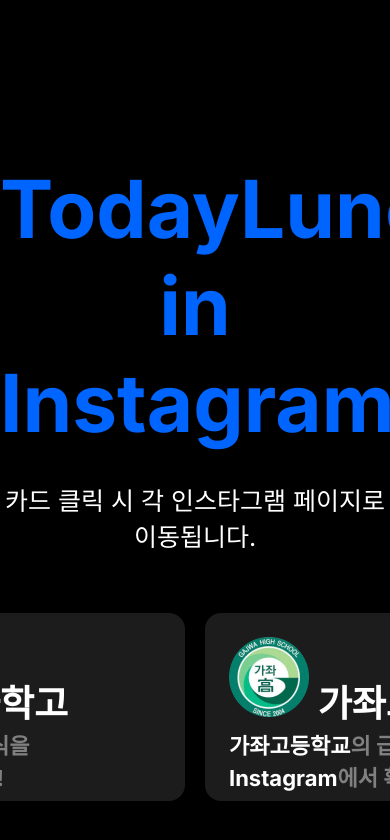
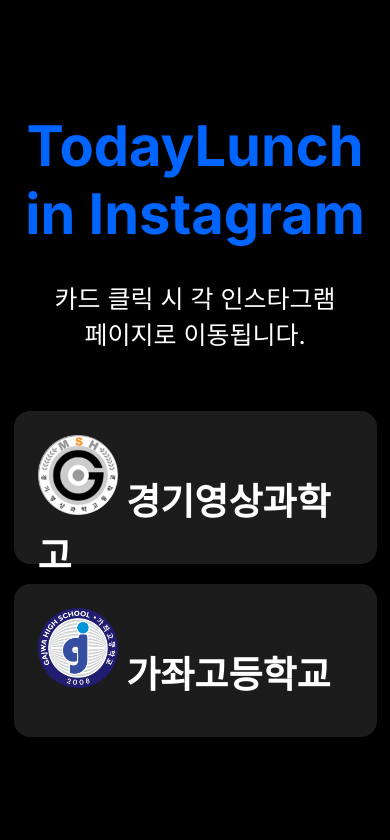
Before and after one commit to MisterKinn/todaylunch, a Next.js app: page /instagram in a window 390 px wide. Shown: the top 840 px of the page. Built offline with nearby package versions, Linux system fonts and the light colour scheme.

Commit message:
Fixed insta page

```diff
--- a/src/app/instagram/page.tsx
+++ b/src/app/instagram/page.tsx
@@ -1,82 +1,35 @@
+"use client";
+import React, { useEffect } from "react";
+import { useMediaQuery } from "react-responsive";
 import "../../styles/style.css";
+import AOS from "aos";
+import "../../styles/aos.css";
+
+import Desktop from "../../components/instagram/desktop";
+import Mobile from "../../components/instagram/mobile";
 
 function Instagram() {
-    return (
-        <div>
-            <h2 className="instagram-introduce" data-aos="fade-up">
-                TodayLunch in Instagram
-            </h2>
-            <p className="click-explain">
-                카드 클릭 시 각 인스타그램 페이지로 이동됩니다.
-            </p>
+    const isMobile = useMediaQuery({ query: "(max-width: 800px)" });
 
-            <div className="container" data-aos="fade-up">
-                <a
-                    href="https://www.instagram.com/gmsh_lunch"
-                    target="_blank"
-                    title="TodayLunch in GMSH"
-                >
-                    <div className="spec">
-                        <div className="card-container spec2">
-                            <div>
-                                <img
-                                    loading="lazy"
-                                    src="img/gmsh.png"
-                                    className="card-img"
-                                />
-                                <span className="card-title">
-                                    <strong> 경기영상과학고</strong>
-                                </span>
-                                <div className="card-text">
-                                    <strong>
-                                        <span className="white">
-                                            경기영상과학고등학교
-                                        </span>
-                                        의 급식을
-                                        <br />
-                                        <span className="white">Instagram</span>
-                                        에서 확인하세요!
-                                    </strong>
-                                </div>
-                            </div>
-                        </div>
-                    </div>
-                </a>
+    useEffect(() => {
+        AOS.init({
+            duration: 1000,
+        });
+    }, []);
 
-                <a
-                    href="https://www.instagram.com/gjhs_lunch"
-                    target="_blank"
-                    title="TodayLunch in Gajwa"
-                >
-                    <div className="spec">
-                        <div className="card-container spec2">
-                            <div>
-                                <img
-                                    loading="lazy"
-                                    src="img/gajwa.png"
-                                    className="card-img"
-                                />
-                                <span className="card-title">
-                                    <strong> 가좌고등학교</strong>
-                                </span>
-                                <div className="card-text">
-                                    <strong>
-                                        <span className="white">
-                                            가좌고등학교
-                                        </span>
-                                        의 급식을
-                                        <br />
-                                        <span className="white">Instagram</span>
-                                        에서 확인하세요!
-                                    </strong>
-                                </div>
-                            </div>
-                        </div>
-                    </div>
-                </a>
+    if (isMobile) {
+        return (
+            <div id="page">
+                <Mobile />
             </div>
-        </div>
-    );
+        );
+    } else {
+        return (
+            <div id="page">
+                <Desktop />
+            </div>
+        );
+    }
 }
 
 export default Instagram;
--- /dev/null
+++ b/src/components/instagram/desktop.tsx
@@ -0,0 +1,58 @@
+function Desktop() {
+    return (
+        <div>
+            <h2 className="instagram-introduce" data-aos="fade-up">
+                TodayLunch in Instagram
+            </h2>
+            <p className="click-explain" data-aos="fade-up">
+                카드 클릭 시 각 인스타그램 페이지로 이동됩니다.
+            </p>
+
+            <div className="container" data-aos="fade-up">
+                <a
+                    href="https://www.instagram.com/gmsh_lunch"
+                    target="_blank"
+                    title="TodayLunch in GMSH"
+                >
+                    <div className="spec">
+                        <div className="card-container spec2">
+                            <div>
+                                <img
+                                    loading="lazy"
+                                    src="img/gmsh.png"
+                                    className="card-img"
+                                />
+                                <span className="card-title">
+                                    <strong> 경기영상과학고</strong>
+                                </span>
+                            </div>
+                        </div>
+                    </div>
+                </a>
+
+                <a
+                    href="https://www.instagram.com/gjhs_lunch"
+                    target="_blank"
+                    title="TodayLunch in Gajwa"
+                >
+                    <div className="spec">
+                        <div className="card-container spec2">
+                            <div>
+                                <img
+                                    loading="lazy"
+                                    src="img/gajwa.webp"
+                                    className="card-img"
+                                />
+                                <span className="card-title">
+                                    <strong> 가좌고등학교</strong>
+                                </span>
+                            </div>
+                        </div>
+                    </div>
+                </a>
+            </div>
+        </div>
+    );
+}
+
+export default Desktop;
--- /dev/null
+++ b/src/components/instagram/mobile.tsx
@@ -0,0 +1,62 @@
+function Mobile() {
+    return (
+        <div>
+            <h2 className="mobile-instagram-introduce" data-aos="fade-up">
+                TodayLunch
+                <br />
+                in Instagram
+            </h2>
+            <p className="mobile-click-explain" data-aos="fade-up">
+                카드 클릭 시 각 인스타그램
+                <br />
+                페이지로 이동됩니다.
+            </p>
+
+            <div className="mobile-container" data-aos="fade-up">
+                <a
+                    href="https://www.instagram.com/gmsh_lunch"
+                    target="_blank"
+                    title="TodayLunch in GMSH"
+                >
+                    <div className="spec">
+                        <div className="mobile-card-container spec2">
+                            <div>
+                                <img
+                                    loading="lazy"
+                                    src="img/gmsh.png"
+                                    className="card-img"
+                                />
+                                <span className="card-title">
+                                    <strong> 경기영상과학고</strong>
+                                </span>
+                            </div>
+                        </div>
+                    </div>
+                </a>
+
+                <a
+                    href="https://www.instagram.com/gjhs_lunch"
+                    target="_blank"
+                    title="TodayLunch in Gajwa"
+                >
+                    <div className="spec">
+                        <div className="mobile-card-container spec2">
+                            <div>
+                                <img
+                                    loading="lazy"
+                                    src="img/gajwa.webp"
+                                    className="card-img"
+                                />
+                                <span className="card-title">
+                                    <strong> 가좌고등학교</strong>
+                                </span>
+                            </div>
+                        </div>
+                    </div>
+                </a>
+            </div>
+        </div>
+    );
+}
+
+export default Mobile;
--- a/src/styles/style.css
+++ b/src/styles/style.css
@@ -124,6 +124,14 @@
     color: #0064ff;
 }
 
+.mobile-instagram-introduce {
+    text-align: center;
+    margin-top: 2em;
+    margin-bottom: 1em;
+    font-size: 3.5em;
+    color: #0064ff;
+}
+
 .about-title {
     text-align: center;
     font-size: 2.5em;
@@ -173,11 +181,31 @@
     justify-content: center;
 }
 
+.mobile-container {
+    display: flex;
+    flex-direction: column;
+    justify-content: center;
+    align-items: center;
+}
+
 .card-container {
     display: flex;
     flex-direction: column;
-    height: 4em;
-    width: 12em;
+    height: 3em;
+    width: 10em;
+    gap: 30px;
+    background-color: #1c1c1c;
+    box-shadow: 0px 2px 4px rbga(0, 0, 0, 0, 3);
+    border-radius: 16px;
+    margin: 10px;
+    padding: 24px;
+}
+
+.mobile-card-container {
+    display: flex;
+    flex-direction: column;
+    height: 3em;
+    width: 9em;
     gap: 30px;
     background-color: #1c1c1c;
     box-shadow: 0px 2px 4px rbga(0, 0, 0, 0, 3);
@@ -239,19 +267,17 @@
     color: white;
 }
 
+.mobile-click-explain {
+    margin-top: -1em;
+    margin-bottom: 2em;
+    color: white;
+}
+
 .portfolio {
     height: 50px;
     width: 50px;
     margin-left: 30%;
     padding-right: 20px;
-}
-
-.success-title {
-    text-align: center;
-    margin: 70px;
-    margin-top: 250px;
-    font-size: 60px;
-    color: grey;
 }
 
 .about-button {
```
Also changed, not shown: public/img/gajwa.png (deleted), public/img/gajwa.webp (added).
